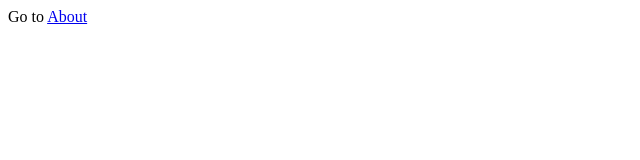
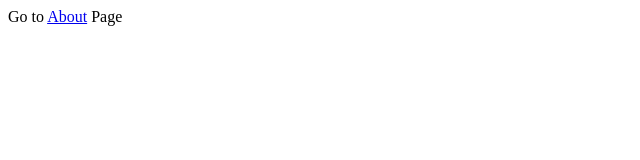
Before and after one commit to jamaluddinrumi/next12, a Next.js app: page / in a window 1280 px wide. Shown: the top 160 px of the page, without its empty margins (0-640 px from the left). Built offline with nearby package versions, Linux system fonts and the light colour scheme.

Commit message:
rename default branch

```diff
--- a/pages/about.js
+++ b/pages/about.js
@@ -1,7 +1,7 @@
 import Link from 'next/link'
 
 function About() {
-    return <div>Go to <Link href="/">Home Page</Link></div>
+    return <div>Go to <Link href="/">Home</Link> Page</div>
 }
 
 export default About
--- a/pages/index.js
+++ b/pages/index.js
@@ -1,7 +1,7 @@
 import Link from 'next/link'
 
 function HomePage() {
-    return <div>Go to <Link href="/about">About</Link></div>
+    return <div>Go to <Link href="/about">About</Link> Page</div>
 }
 
 export default HomePage
```
